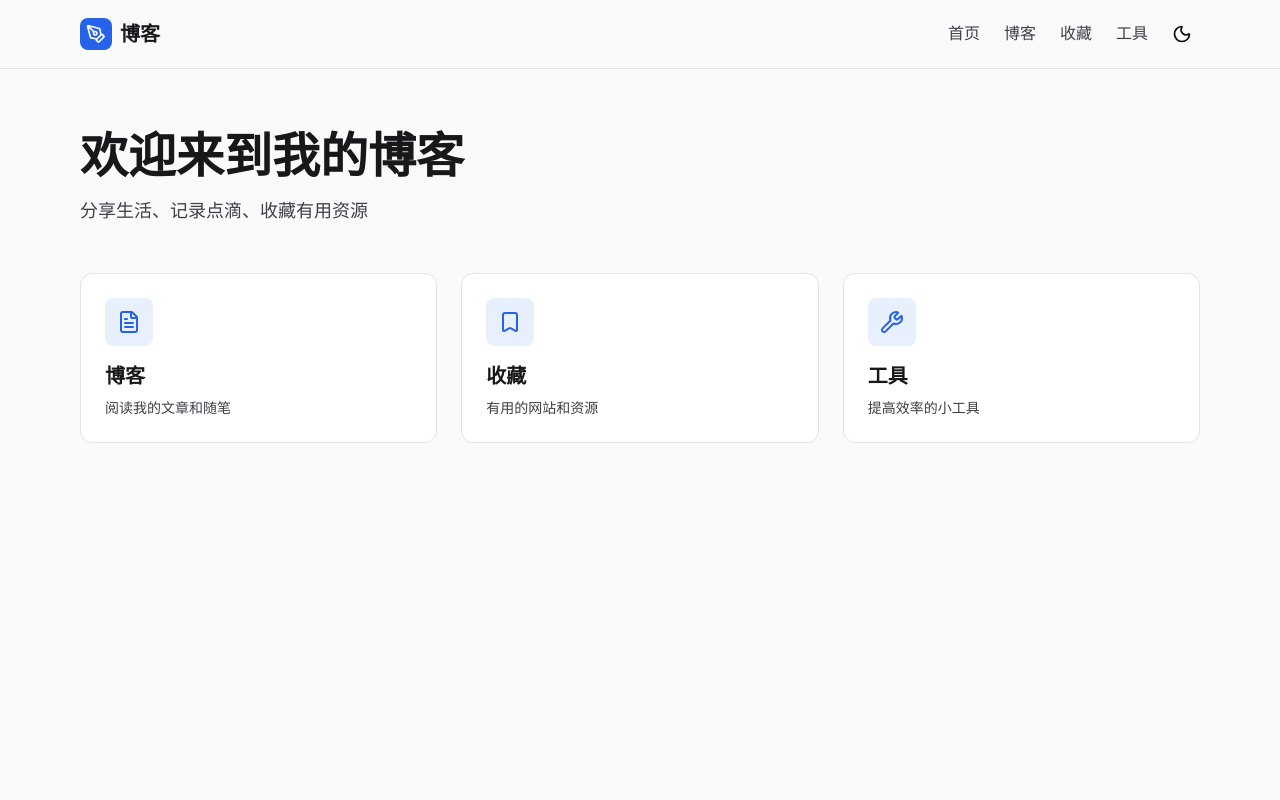
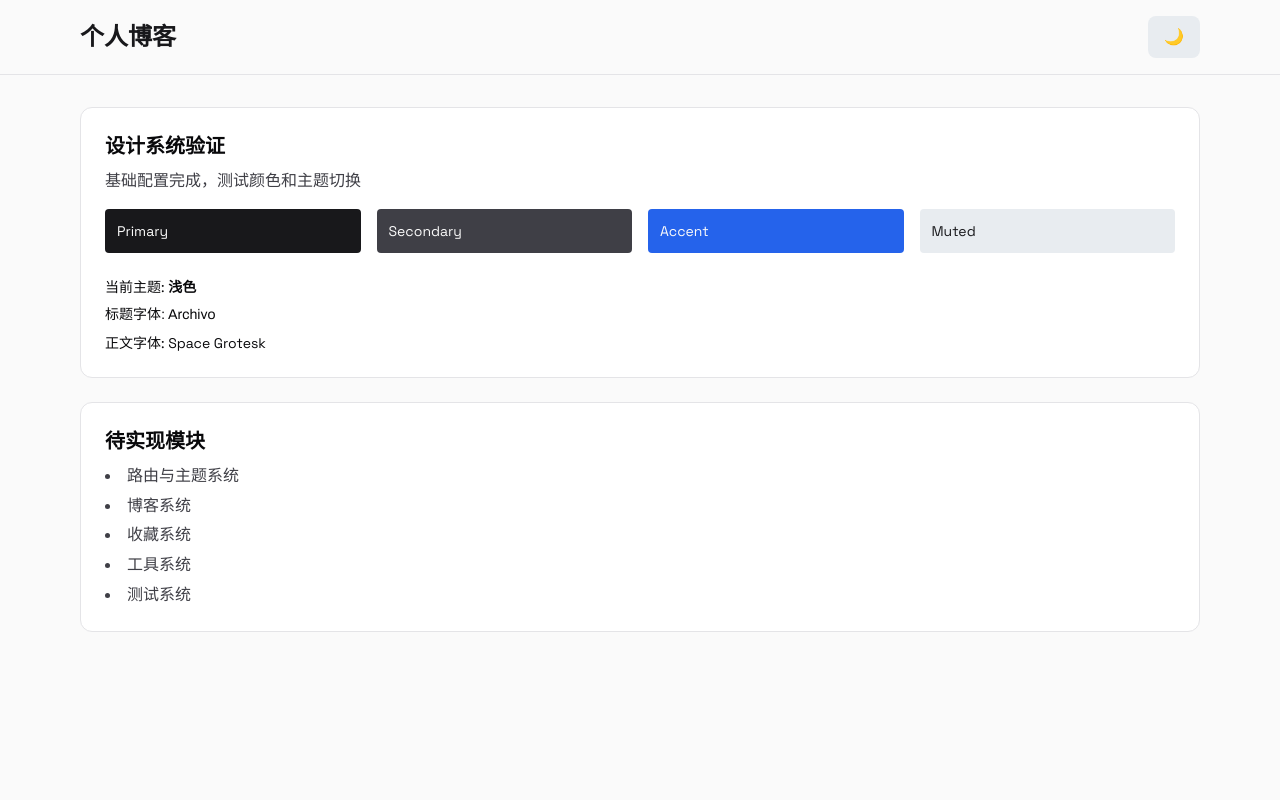
Before and after one commit to xionghuiYu/MyBlog, a Vue app: page / in a window 1280 px wide. Shown: the top 800 px of the page. Built offline with nearby package versions, Linux system fonts and the light colour scheme.

Commit message:
test: 添加设计系统验证页面

```diff
--- a/src/App.vue
+++ b/src/App.vue
@@ -1,14 +1,52 @@
 <template>
-  <div class="min-h-screen bg-background text-foreground flex flex-col">
-    <Header />
-    <main class="flex-1">
-      <router-view />
+  <div class="min-h-screen bg-background text-foreground">
+    <header class="border-b border-border">
+      <div class="max-w-6xl mx-auto px-4 py-4 flex justify-between items-center">
+        <h1 class="font-display text-2xl font-bold text-primary">个人博客</h1>
+        <button
+          @click="toggleTheme"
+          class="btn bg-muted hover:bg-secondary text-primary"
+          aria-label="切换主题"
+        >
+          {{ isDark ? '☀️' : '🌙' }}
+        </button>
+      </div>
+    </header>
+    <main class="max-w-6xl mx-auto px-4 py-8">
+      <div class="card p-6 mb-6">
+        <h2 class="font-display text-xl font-semibold mb-2">设计系统验证</h2>
+        <p class="text-secondary mb-4">基础配置完成，测试颜色和主题切换</p>
+
+        <div class="grid grid-cols-2 md:grid-cols-4 gap-4 mb-6">
+          <div class="bg-primary text-background p-3 rounded-sm text-sm">Primary</div>
+          <div class="bg-secondary text-background p-3 rounded-sm text-sm">Secondary</div>
+          <div class="bg-accent text-background p-3 rounded-sm text-sm">Accent</div>
+          <div class="bg-muted text-primary p-3 rounded-sm text-sm">Muted</div>
+        </div>
+
+        <div class="space-y-2 text-sm">
+          <p>当前主题: <strong>{{ isDark ? '深色' : '浅色' }}</strong></p>
+          <p class="font-display">标题字体: Archivo</p>
+          <p>正文字体: Space Grotesk</p>
+        </div>
+      </div>
+
+      <div class="card p-6">
+        <h2 class="font-display text-xl font-semibold mb-2">待实现模块</h2>
+        <ul class="list-disc list-inside text-secondary space-y-1">
+          <li>路由与主题系统</li>
+          <li>博客系统</li>
+          <li>收藏系统</li>
+          <li>工具系统</li>
+          <li>测试系统</li>
+        </ul>
+      </div>
     </main>
-    <Footer />
   </div>
 </template>
 
 <script setup>
-import Header from './components/common/Header.vue'
-import Footer from './components/common/Footer.vue'
+import { useTheme } from './stores/theme'
+
+const { isDark, toggleTheme } = useTheme()
 </script>
```
